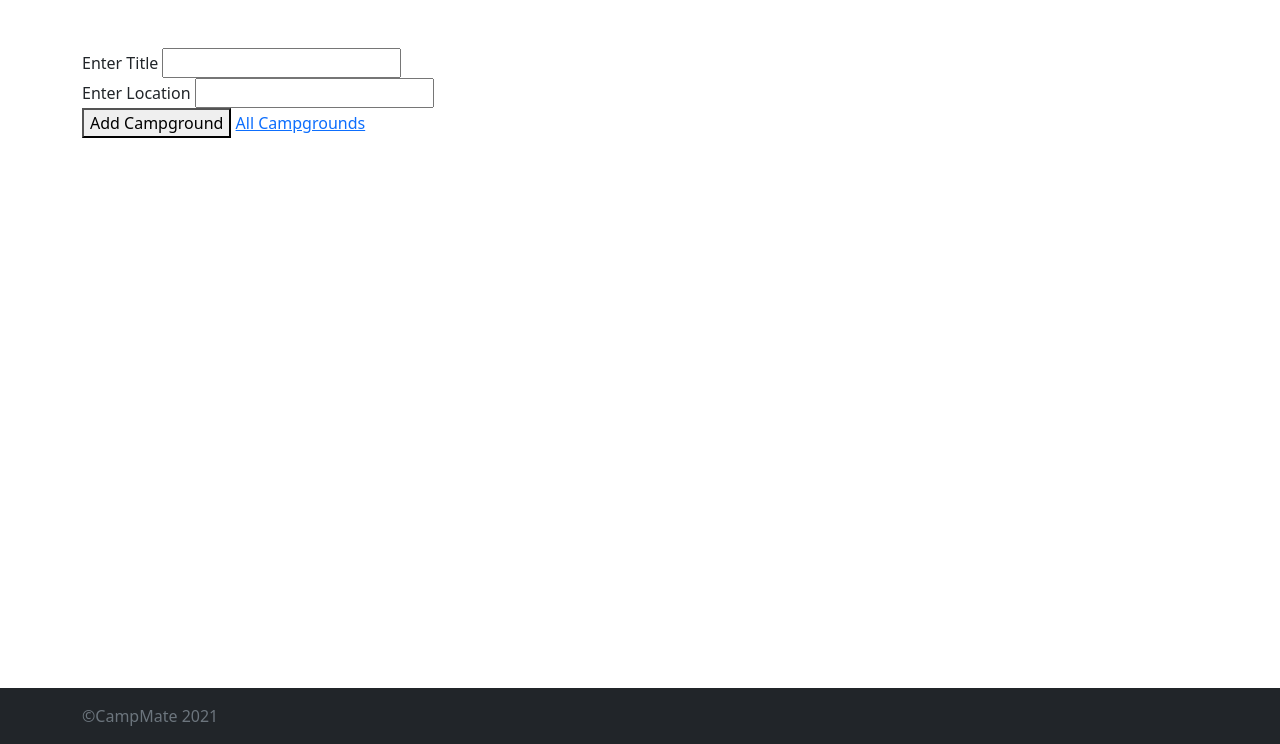
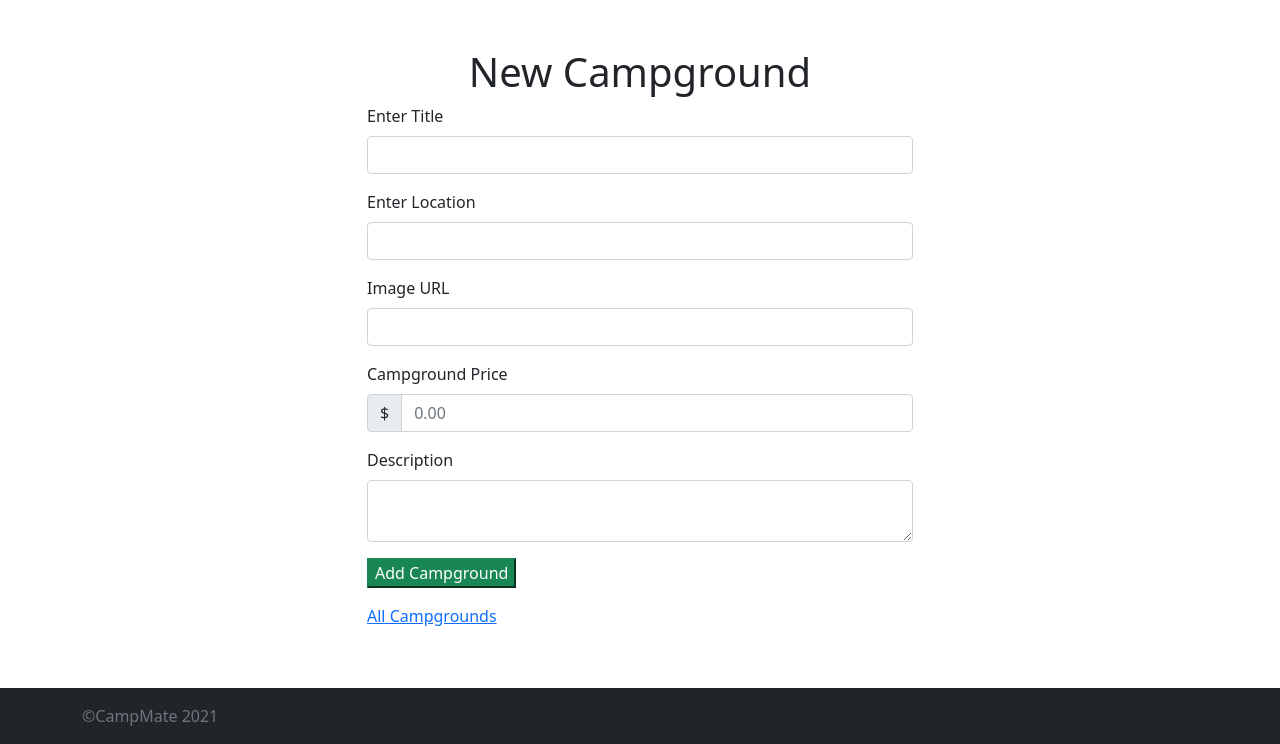
Before and after one commit to aram-mikay/campmate, a Node server app: page /campgrounds/new in a window 1280 px wide. Shown: the part 56-800 px from the top of the page. Run offline with Node 20, Linux system fonts and the light colour scheme; some libraries are stand-ins or nearby versions.

Commit message:
Added basic styling to index, and create/edit forms  with bootstrap5

```diff
--- a/app.js
+++ b/app.js
@@ -63,15 +63,11 @@ app.get('/campgrounds/new', (req, res) =>
 
 app.post('/campgrounds', async (req, res) =>
 {
-    try
-    {
-        const campground = new Campground(req.body.campground)
+
+    const campground = new Campground(req.body.campground)
     await campground.save();
     res.redirect(`/campgrounds/${campground._id}`)
-    } catch (e)
-    {
-        console.log(e)
-   }
+
 })
 
 app.get('/campgrounds/:id', async (req, res) =>
--- a/models/campground.js
+++ b/models/campground.js
@@ -5,7 +5,8 @@ const Schema = mongoose.Schema;
 
 const CampgroundSchema = new Schema({
     title: String,
-    price: String,
+    image: String,
+    price: Number,
     description: String,
     location: String
 });
--- a/views/campgrounds/new.ejs
+++ b/views/campgrounds/new.ejs
@@ -1,13 +1,37 @@
 <% layout("layouts/boilerplate") %>
-    <form action="/campgrounds" method="POST">
-        <div>
-            <label for="title">Enter Title</label>
-            <input type="text" id="title" name="campground[title]" >
-        </div>
-        <div>
-            <label for="location">Enter Location</label>
-            <input type="text" id="location" name="campground[location]" >
-        </div>
-        <button type="submit">Add Campground</button>
-        <a href="/campgrounds">All Campgrounds</a>
-</form>
+<div class="row">
+    <h1 class="text-center">New Campground</h1>
+    <div class="col-6 offset-3">
+        <form action="/campgrounds" method="POST">
+            <div class="mb-3">
+                <label class="form-label" for="title">Enter Title</label>
+                <input class="form-control" type="text" id="title" name="campground[title]" >
+            </div>
+            <div class="mb-3">
+                <label class="form-label" for="location">Enter Location</label>
+                <input class="form-control" type="text" id="location" name="campground[location]" >
+            </div>
+            <div class="mb-3">
+                <label class="form-label" for="image">Image URL</label>
+                <input class="form-control" type="text" id="image" name="campground[image]" >
+            </div>
+            <div class="mb-3">
+                <label class="form-label" for="price">Campground Price</label>
+            <div class="input-group">
+                <span class="input-group-text" id="price-label">$</span>
+                <input type="text" class="form-control" placeholder="0.00" id="price" aria-label="price" aria-describedby="price-label" name="campground[price]">
+              </div>
+            </div>
+            <div class="mb-3">
+                <label class="form-label" for="description">Description</label>
+                <textarea class="form-control" type="text" id="description" name="campground[description]" > </textarea>
+            </div>
+            <div class="mb-3">
+                <button class="btn-success" type="submit">Add Campground</button>
+            </div>
+
+    </form>
+    <a href="/campgrounds">All Campgrounds</a>
+    </div>
+
+</div>
```
Also changed, not shown: seeds/index.js (+8 -2 lines), views/campgrounds/edit.ejs (+36 -14 lines), views/campgrounds/index.ejs (+17 -2 lines), views/campgrounds/show.ejs (+25 -12 lines).
